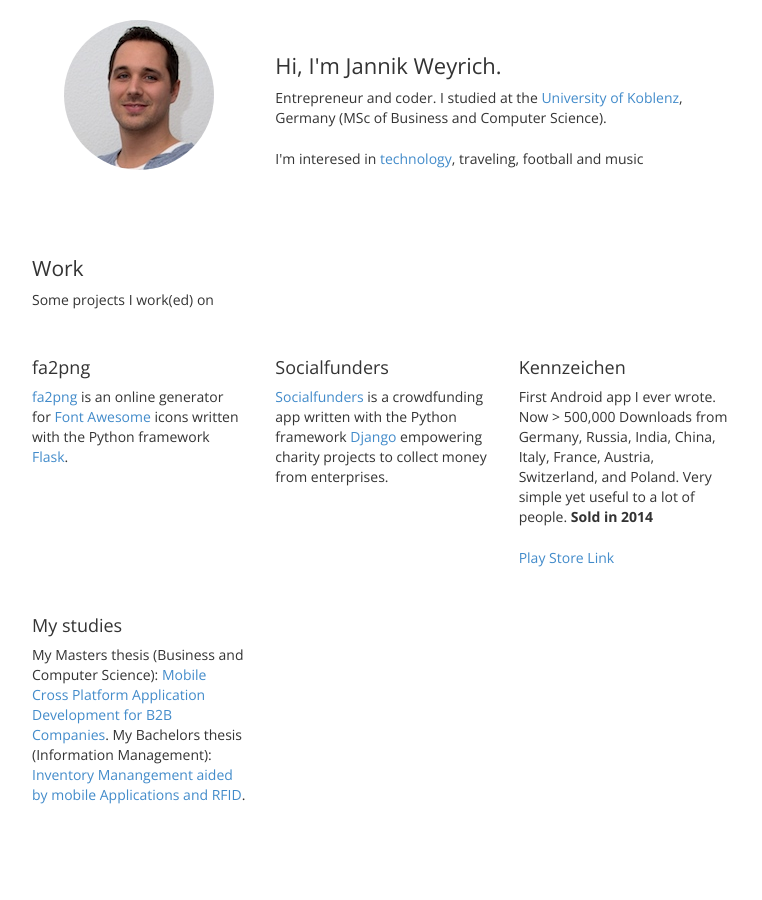
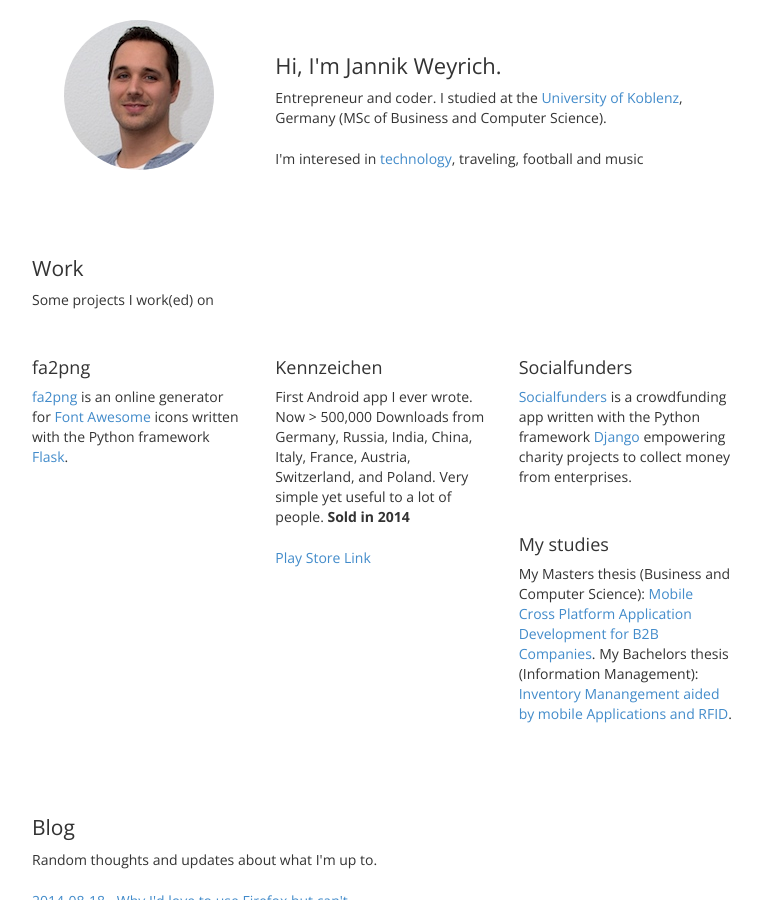
Before and after one commit to jnkwrych/jnkwrych.github.io, a Jekyll site: the page built from index.html, in a window 1280 px wide and 900 px high. Shown: the whole window, without its empty margins (258-1020 px from the left). Built offline with Jekyll 4.4.1, drawn with Linux system fonts in a browser that asks for light colours; Markdown is read by kramdown in place of the engine named in the settings; some of the changed lines change nothing that is shown.

Commit message:
Update index.html

```diff
--- a/index.html
+++ b/index.html
@@ -17,13 +17,6 @@ layout: default
             </p>
         </div>
         <div class="col-md-4">
-            <h3>Socialfunders</h3>
-
-            <p><a href="https://www.socialfunders.org/" target="_blank">Socialfunders</a> is a crowdfunding app written with the Python framework <a href="https://www.djangoproject.com/" target="_blank">Django
-                    </a> empowering charity projects to collect money from enterprises.</p>
-            </p>
-        </div>
-        <div class="col-md-4">
             <h3>Kennzeichen</h3>
 
             <p>First Android app I ever wrote. Now > 500,000 Downloads from Germany, Russia, India, China, Italy, France,
@@ -31,6 +24,13 @@ layout: default
 
             <p><a href="https://play.google.com/store/apps/details?id=eu.greenrobot.kennzeichen" target="_blank">Play
                 Store Link</a></p>
+        </div>
+        <div class="col-md-4">
+            <h3>Socialfunders</h3>
+
+            <p><a href="https://www.socialfunders.org/" target="_blank">Socialfunders</a> is a crowdfunding app written with the Python framework <a href="https://www.djangoproject.com/" target="_blank">Django
+                    </a> empowering charity projects to collect money from enterprises.</p>
+            </p>
         </div>
         <div class="col-md-4">
             <h3>My studies</h3>
```
